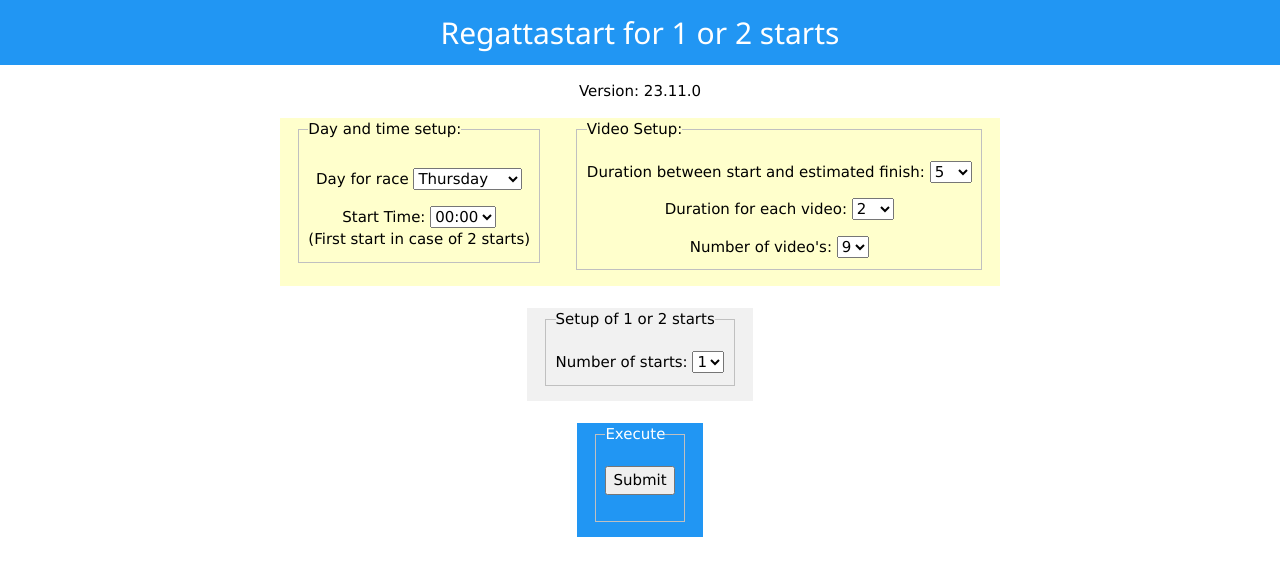
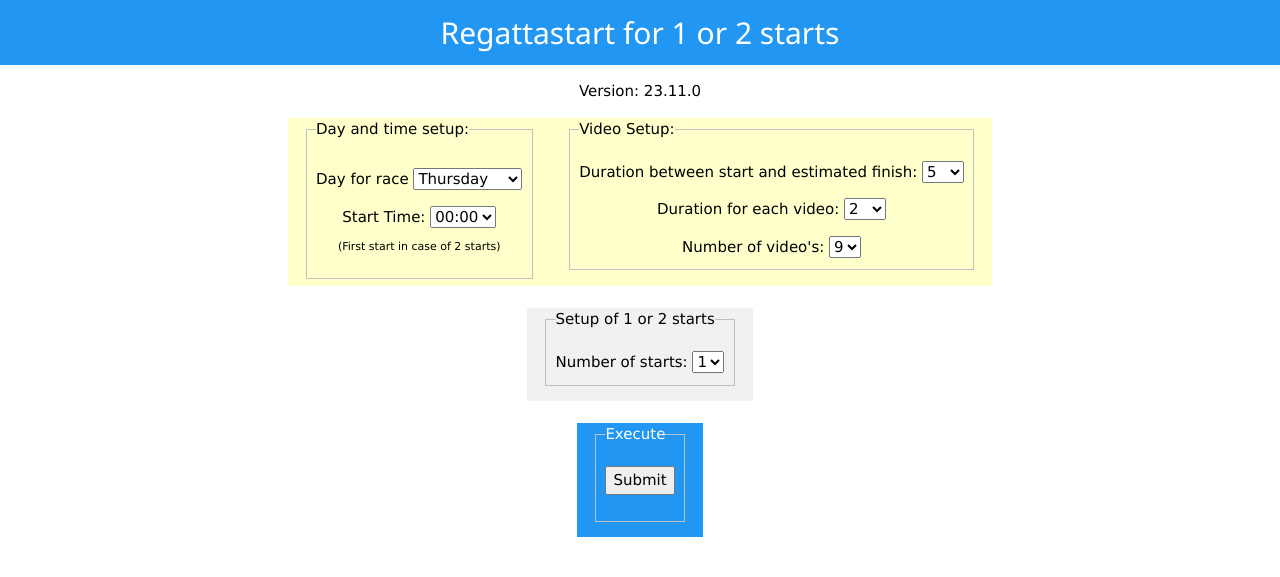
Before and after one commit to nrjphwe/Regattastart, a PHP site: page /index6.php in a window 1280 px wide. Shown: the top 577 px of the page. Run offline with PHP 8.4, Linux system fonts and the light colour scheme.

Commit message:
Update index6.php

```diff
--- a/index6.php
+++ b/index6.php
@@ -95,6 +95,7 @@ $num_starts = isset($_SESSION["form_data"]["num_starts"]) ? $_SESSION["form_data
                 ?>
             </select>
             <br>
+            <p style="font-size:11px">
             (First start in case of 2 starts)
             <br>
         </fieldset>
```
